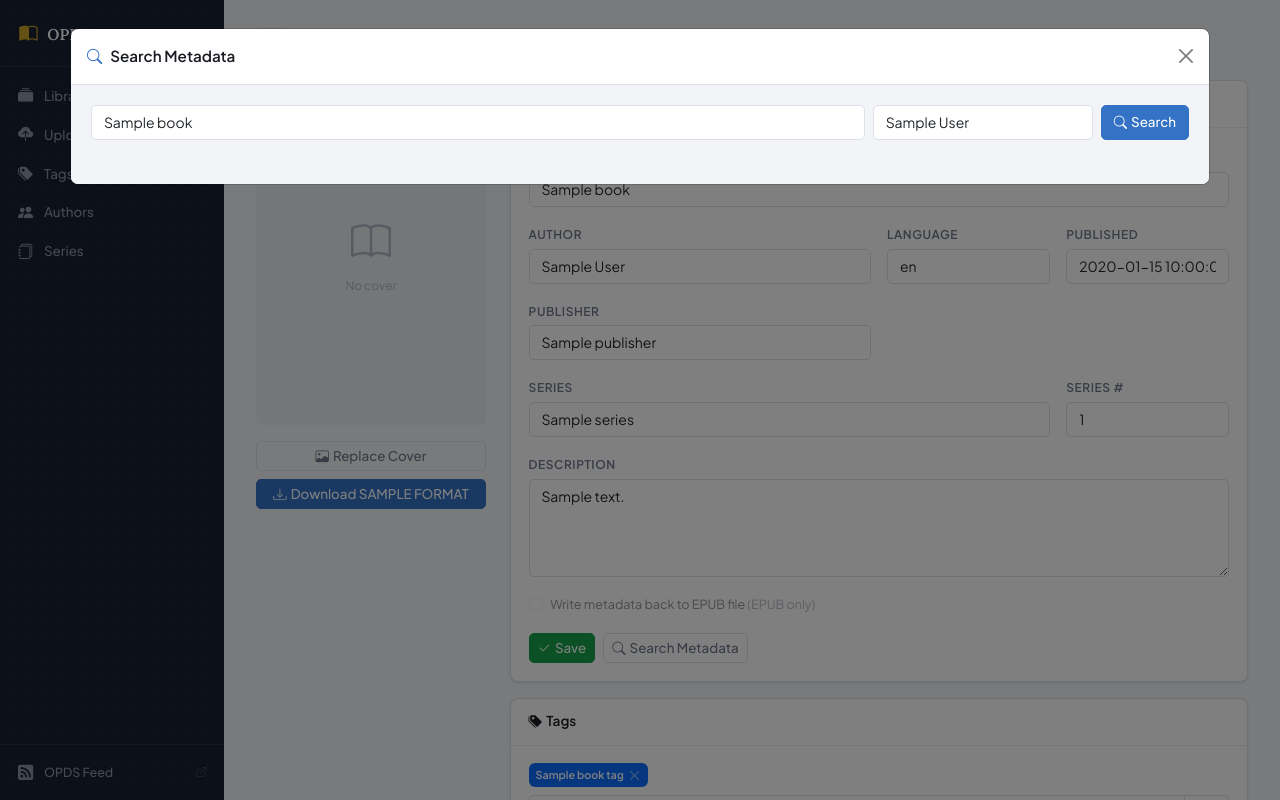
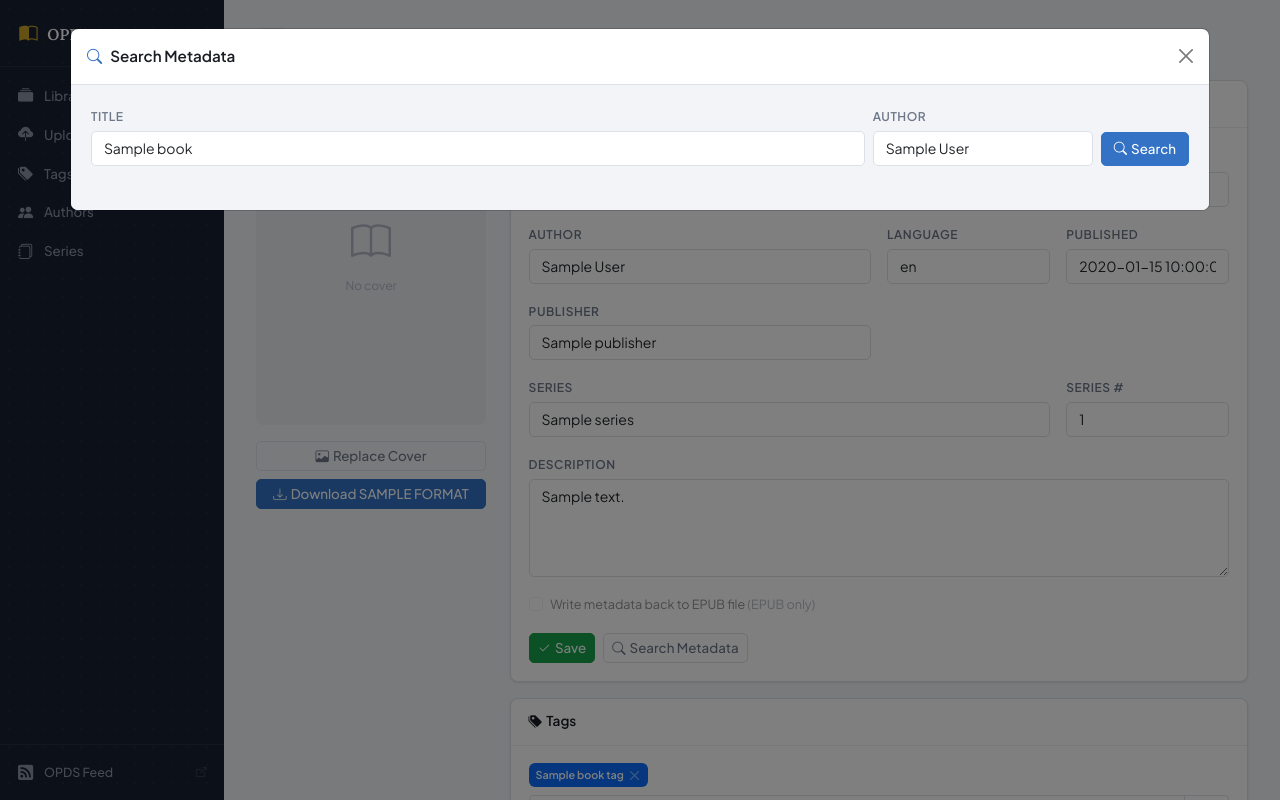
Before and after one commit to D4VM/opdserver, a FastAPI app: template templates/book_edit.html in a window 1280 px wide, after a click on "Search Metadata". Run offline with FastAPI, Linux system fonts and the light colour scheme; the template is opened without the code that fills it: most values are stand-ins (such as "Sample title", 1, 10 or a date in 2020); parts of the project's set-up code (start-up, migrations or seed data) failed here and were passed over.

Commit message:
Add Title/Author labels to metadata search inputs
Co-Authored-By: Claude Sonnet 4.6 <noreply@anthropic.com>

```diff
--- a/templates/book_edit.html
+++ b/templates/book_edit.html
@@ -148,12 +148,17 @@
         <button type="button" class="btn-close" data-bs-dismiss="modal"></button>
       </div>
       <div class="modal-body" style="background:var(--bg);padding:1.25rem">
-        <div class="d-flex gap-2 mb-4">
-          <input type="text" class="form-control" id="meta-query"
-            placeholder="{{ ui.meta_title_placeholder }}" value="{{ book.title }}">
-          <input type="text" class="form-control" id="meta-author"
-            placeholder="{{ ui.meta_author_placeholder }}" value="{{ book.author or '' }}"
-            style="max-width:220px">
+        <div class="d-flex gap-2 mb-4 align-items-end">
+          <div class="flex-grow-1">
+            <label class="form-label">{{ ui.lbl_title }}</label>
+            <input type="text" class="form-control" id="meta-query"
+              placeholder="{{ ui.meta_title_placeholder }}" value="{{ book.title }}">
+          </div>
+          <div style="max-width:220px;width:100%">
+            <label class="form-label">{{ ui.lbl_author }}</label>
+            <input type="text" class="form-control" id="meta-author"
+              placeholder="{{ ui.meta_author_placeholder }}" value="{{ book.author or '' }}">
+          </div>
           <button class="btn btn-primary flex-shrink-0" onclick="searchMetadata('{{ book.id }}')">
             <i class="bi bi-search me-1"></i>{{ ui.btn_search }}
           </button>
```
